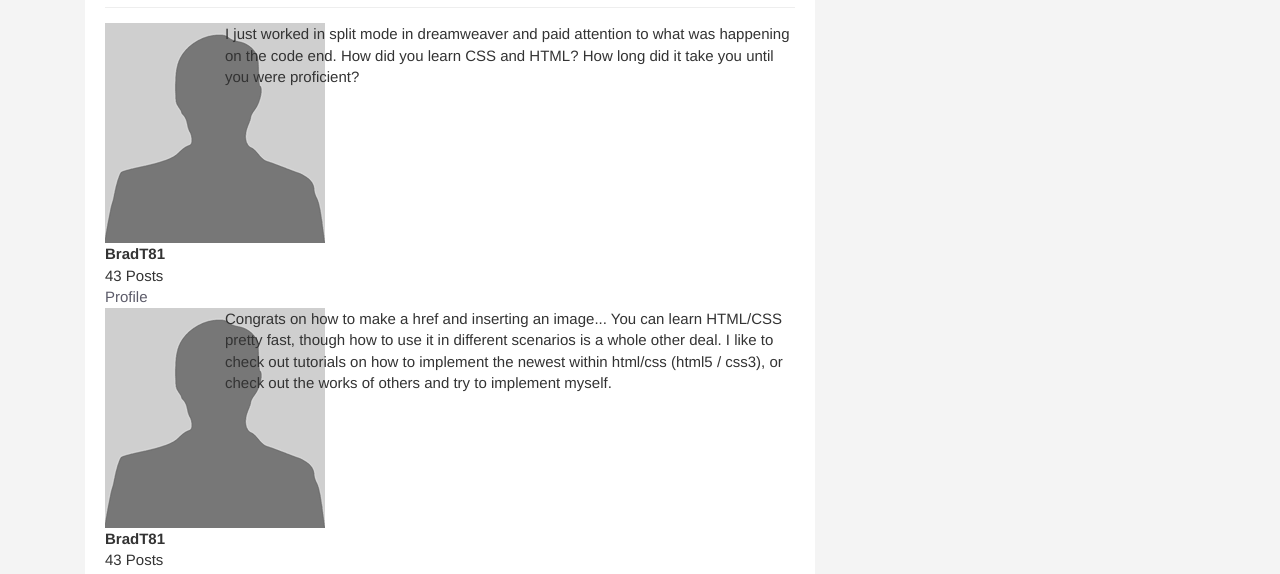
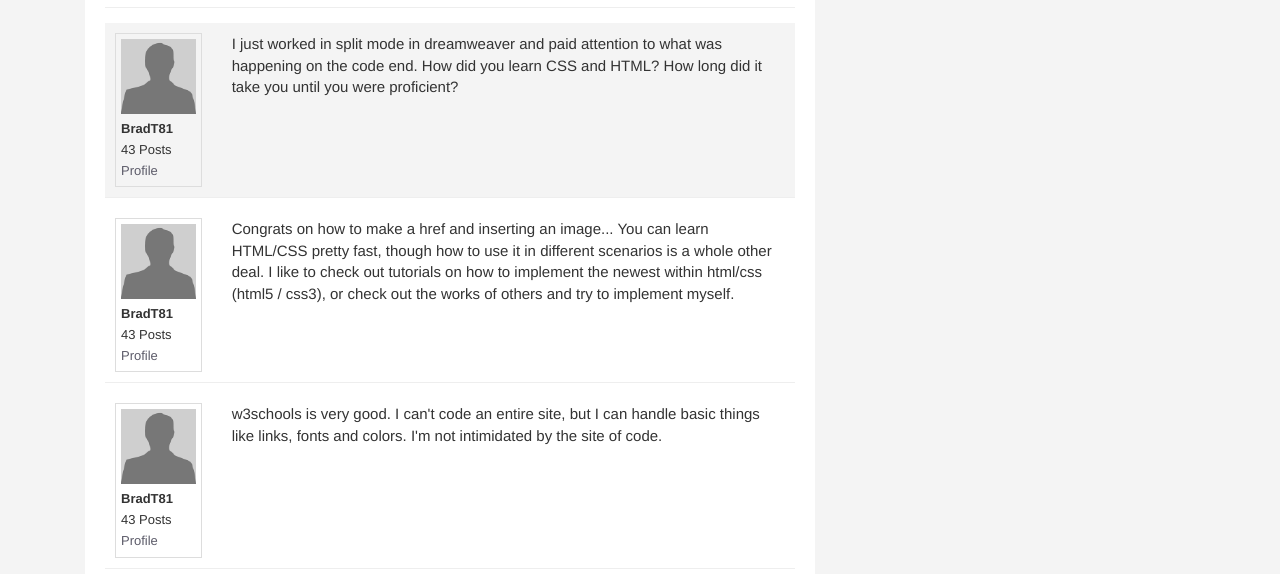
Before and after one commit to cyrusonline/ts_html, a plain HTML site: page topic.html in a window 1280 px wide. Shown: the part 187-761 px from the top of the page. Drawn offline with nearby package versions, Linux system fonts and the light colour scheme; a script that the page names is missing.

Commit message:
adding css finished

```diff
--- a/css/custom.css
+++ b/css/custom.css
@@ -79,3 +79,57 @@ h3{
 	padding:0;
 	color:#aaa;
 }
+
+.sidebar.block h3{
+	margin: 0 0 10px 0;
+	padding-bottom:10px;
+	border-bottom:#eee solid 1px;
+
+
+}
+
+.topic{
+	border-bottom:#eee solid 1px;
+
+	margin-bottom:10px;
+	padding:10px;
+
+
+}
+
+.topic-content{
+	width:100%;
+}
+
+img.avatar{
+	width:100%;
+}
+
+#main-topic{
+	background:#f4f4f4;
+	padding:10px;
+
+}
+
+.user-info{
+	border:#ddd solid 1px;
+	padding:5px;
+	overflow:hidden;
+	font-size:13px;
+}
+
+.user-info img{
+	display:block;
+	margin-bottom:5px;
+
+}
+
+.user-info li{
+	line-height:1.6em;
+
+}
+
+.btn-primary{
+	background:#5c5b69;
+
+}
```
Also changed, not shown: index.html (+1 -1 lines).
